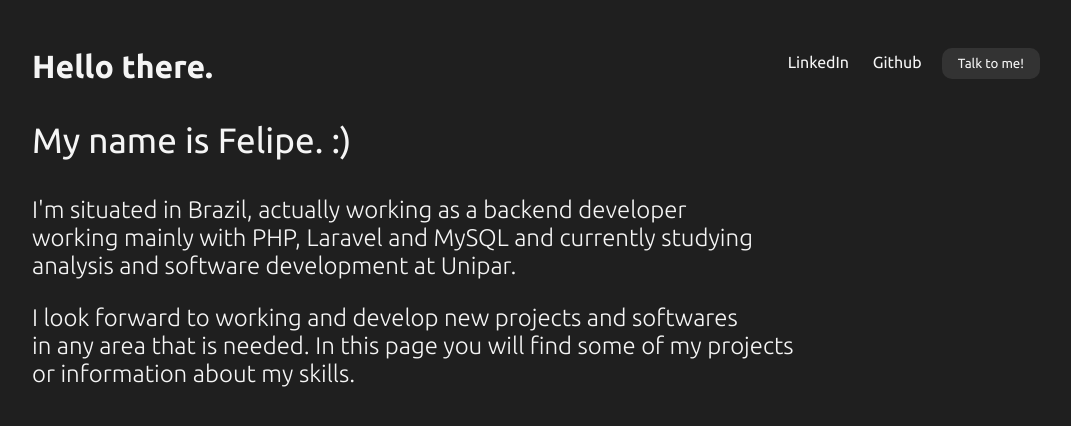
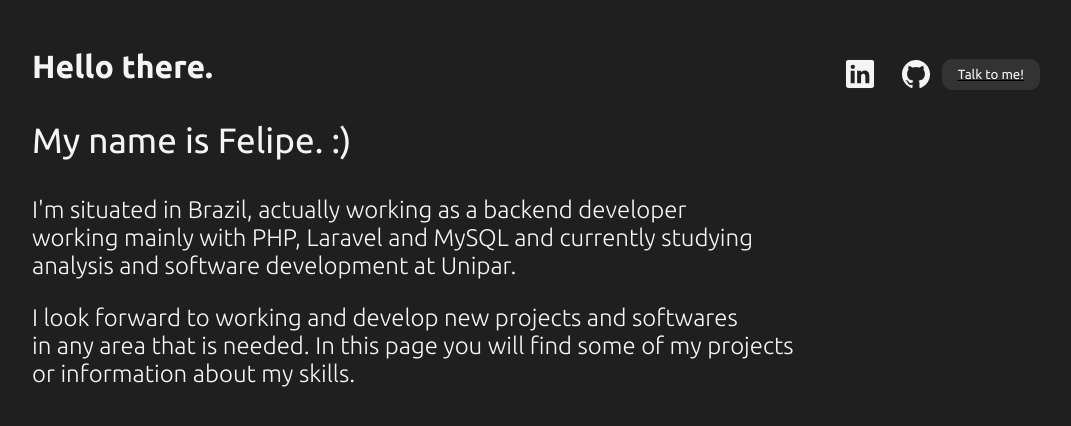
Before and after one commit to BenderF/BenderF.github.io, a plain HTML site: page index.html in a window 1280 px wide. Shown: the whole page, without its empty margins (104-1175 px from the left). Drawn offline with nearby package versions, Linux system fonts and the light colour scheme.

Commit message:
icon change

```diff
--- a/assets/styles.css
+++ b/assets/styles.css
@@ -23,7 +23,17 @@ ul {
 
 ul li{
     display: inline-flex;
-    margin-right: 20px;
+    padding: 10px;
+}
+
+a {
+    display: inherit;
+    /*padding: 10px 10px 10px 10px;*/
+    color: inherit;
+}
+
+.icon:hover {
+    font-size: 64px;
 }
 
 .github:hover {
--- a/index.html
+++ b/index.html
@@ -12,8 +12,8 @@
         <header>
             <nav>
                 <ul>
-                    <li class="linkedin"><a href="https://www.linkedin.com/in/benderfelipe/"></a>LinkedIn</li>
-                    <li class="github"><a href="https://github.com/BenderF"></a>Github</li>
+                    <li class="linkedin"><a href="https://www.linkedin.com/in/benderfelipe/" target="_blank"><ion-icon name="logo-linkedin" size="large"></ion-icon></a></li>
+                    <li class="github"><a href="https://github.com/BenderF" target="_blank"><ion-icon name="logo-github" size="large" class="icon"></ion-icon></a></li>
                 </ul>
                 <a href="mailto:bender.f98@gmail.com"><button>Talk to me!</button></a>
             </nav>
@@ -26,6 +26,8 @@
         <p>I look forward to working and develop new projects and softwares <br>
             in any area that is needed. In this page you will find some of my projects <br>
             or information about my skills.</p>
-         <script src="scripts.js" async defer></script>
+
+        <script type="module" src="https://unpkg.com/ionicons@5.5.2/dist/ionicons/ionicons.esm.js"></script>
+        <script nomodule src="https://unpkg.com/ionicons@5.5.2/dist/ionicons/ionicons.js"></script>
     </body>
 </html>
```
